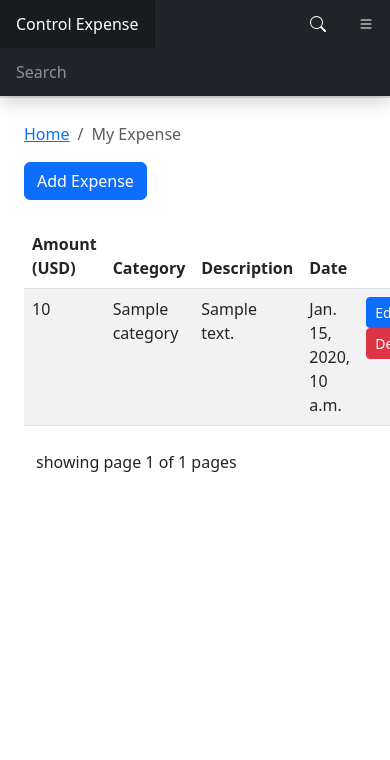
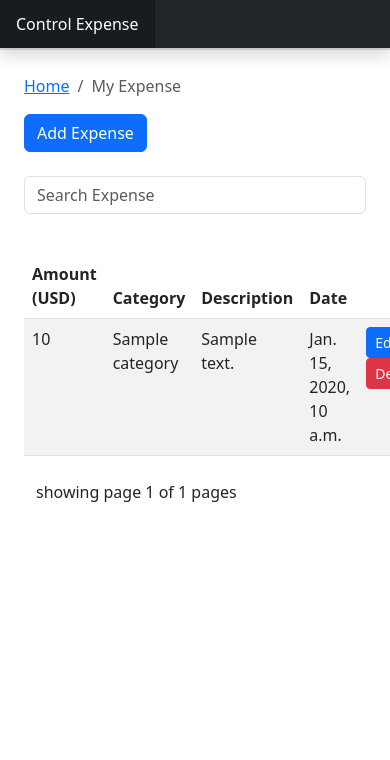
Before and after one commit to HeitorLouzeiro/django-expense-control, a Django app: template expense/templates/expense/pages/home.html in a window 390 px wide; the page is wider, and only the part inside the window is pictured. Shown: the top 760 px of that part. Run offline with Django 3.2, Linux system fonts and the light colour scheme; the template is opened without the code that fills it: most values are stand-ins (such as "Sample title", 1, 10 or a date in 2020).

Commit message:
Label seach home ajax.

```diff
--- a/expense/templates/expense/pages/home.html
+++ b/expense/templates/expense/pages/home.html
@@ -1,5 +1,6 @@
 {% extends 'base.html' %}
 {% block title %} Home {% endblock %}
+{% load static %}
 {% block content %}
   <div class="container mt-4">
     <div class="row">
@@ -14,14 +15,32 @@
         </nav>
       </div>
       <div class="col-md-2">
-      <a href="{% url 'expense:addExpense' %}" class="btn btn-primary"
-        >Add Expense</a
-      >
+        <a href="{% url 'expense:addExpense' %}" class="btn btn-primary">Add Expense</a>
       </div>
     </div>
   </div>
 
+  <div>
     <div class="container mt-4">
+      <div class="row">
+          <form action="{% url 'expense:searchExpense' %}" method="POST">
+            <div class="input-group mb-3">
+              <input
+                type="text"
+                class="form-control"
+                id="searchField"
+                placeholder="Search Expense"
+              />
+            </div>
+          </form>
+      </div>
+    </div>
+
+  </div>
+
+  <div class="container mt-4">
+    <div class="app-table">
+
       <table class="table table-striped table-hover">
         <thead>
           <tr>
@@ -60,7 +79,34 @@
           {% endfor %}
         </tbody>
       </table>
+    </div>
+
+
+    <p class="no-results" style="display: none;">No results </p>
+    <div class="table-output">
+
+
+      <table class="table table-stripped table-hover">
+        <thead>
+          <tr>
+            <th>Amount ({{currency}})</th>
+            <th>Category</th>
+            <th>Description</th>
+            <th>Date</th>
+            <th></th>
+          </tr>
+        </thead>
+
+        <tbody  class="table-body">
+
+
+        </tbody>
+      </table>
+    </div>
+
+
     {% if page_obj %}
+    <div class="pagination-container">
       <div class="container mt-4">
         showing page {{page_obj.number}} of {{page_obj.paginator.num_pages}} pages
       </div>
@@ -76,6 +122,8 @@
         <li class="page-item"> <a class="page-link" href="?page={{ page_obj.paginator.num_pages }}">{{ page_obj.paginator.num_pages}} &raquo;</a></li>
         {% endif %}
       </ul>
+    </div>
     {% endif %}
   </div>
+  <script src="{% static 'assets/custom/js/searchexpense.js' %}"></script>
 {% endblock %}
--- a/expense/urls.py
+++ b/expense/urls.py
@@ -1,4 +1,6 @@
+
 from django.urls import path
+from django.views.decorators.csrf import csrf_exempt
 
 from . import views
 
@@ -9,4 +11,7 @@ urlpatterns = [
     path('add/expense/', views.addExpense, name='addExpense'),
     path('edit/expense/<int:id>/', views.editExpense, name='editExpense'),
     path('delete/expense/<int:id>/', views.deleteExpense, name='deleteExpense'),
+    path('search-expenses/', csrf_exempt(views.searchExpense), name='searchExpense'),
+    path('get-category/<int:category_id>/',
+         csrf_exempt(views.getCategory), name='getCategory'),
 ]
--- a/templates/partials/_header.html
+++ b/templates/partials/_header.html
@@ -1,24 +1,3 @@
 <header class="navbar sticky-top bg-dark flex-md-nowrap p-0 shadow" data-bs-theme="dark">
     <a class="navbar-brand col-md-3 col-lg-2 me-0 px-3 fs-6 text-white" href="#">Control Expense</a>
-
-    <ul class="navbar-nav flex-row d-md-none">
-      <li class="nav-item text-nowrap">
-        <button class="nav-link px-3 text-white" type="button" data-bs-toggle="collapse" data-bs-target="#navbarSearch" aria-controls="navbarSearch" aria-expanded="false" aria-label="Toggle search">
-          <svg class="bi">
-            <use xlink:href="#search" />
-          </svg>
-        </button>
-      </li>
-      <li class="nav-item text-nowrap">
-        <button class="nav-link px-3 text-white" type="button" data-bs-toggle="offcanvas" data-bs-target="#sidebarMenu" aria-controls="sidebarMenu" aria-expanded="false" aria-label="Toggle navigation">
-          <svg class="bi">
-            <use xlink:href="#list" />
-          </svg>
-        </button>
-      </li>
-    </ul>
-
-    <div id="navbarSearch" class="navbar-search w-100 collapse show">
-      <input class="form-control w-100 rounded-0 border-0" type="search" placeholder="Search" aria-label="Search" />
-    </div>
-  </header>
+</header>
```
Also changed, not shown: expense/views.py (+30 -0 lines), templates/static/assets/custom/js/searchexpense.js (added, +53 -0 lines). Lines whose indentation alone changed are shown as unchanged.
